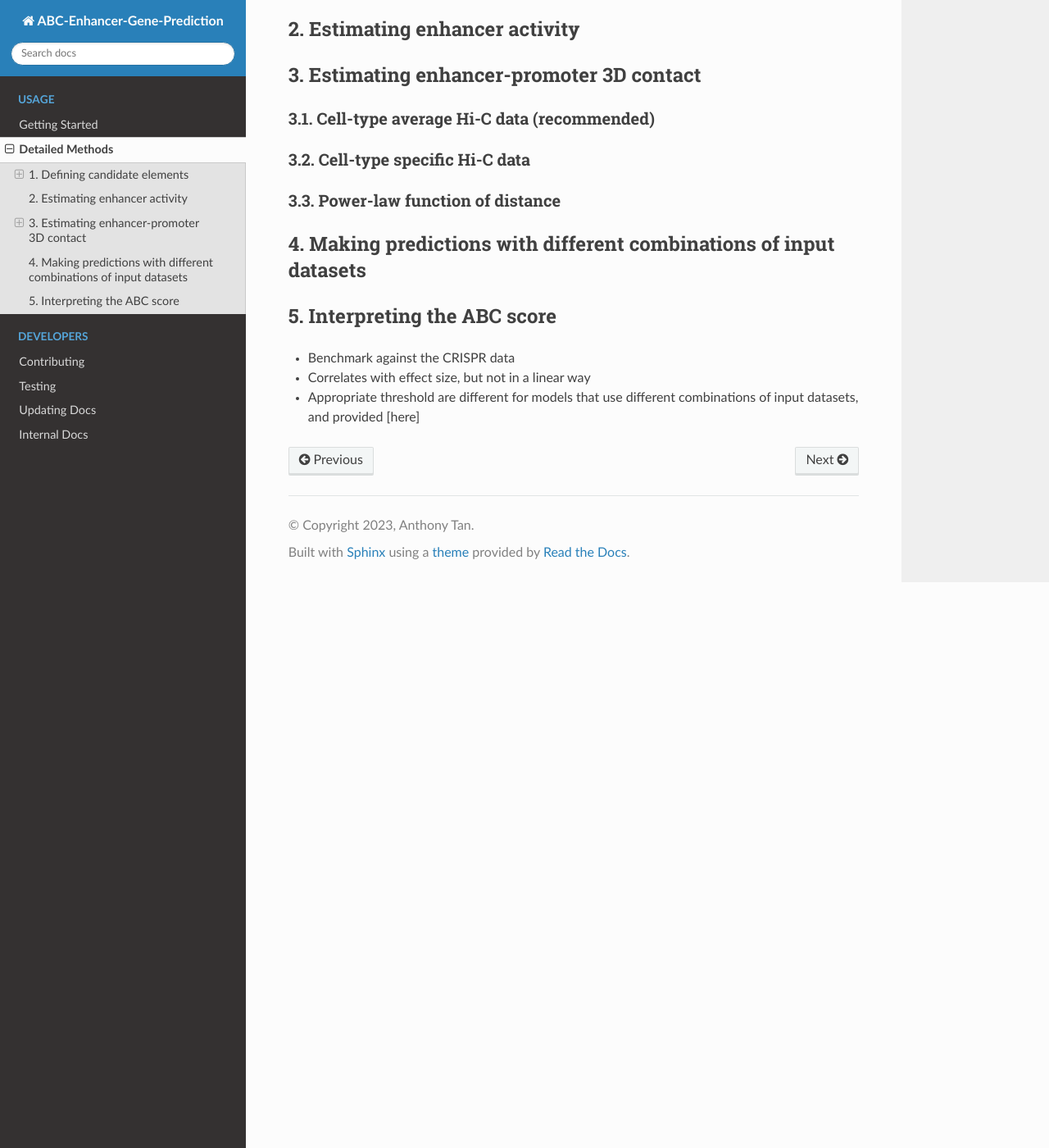
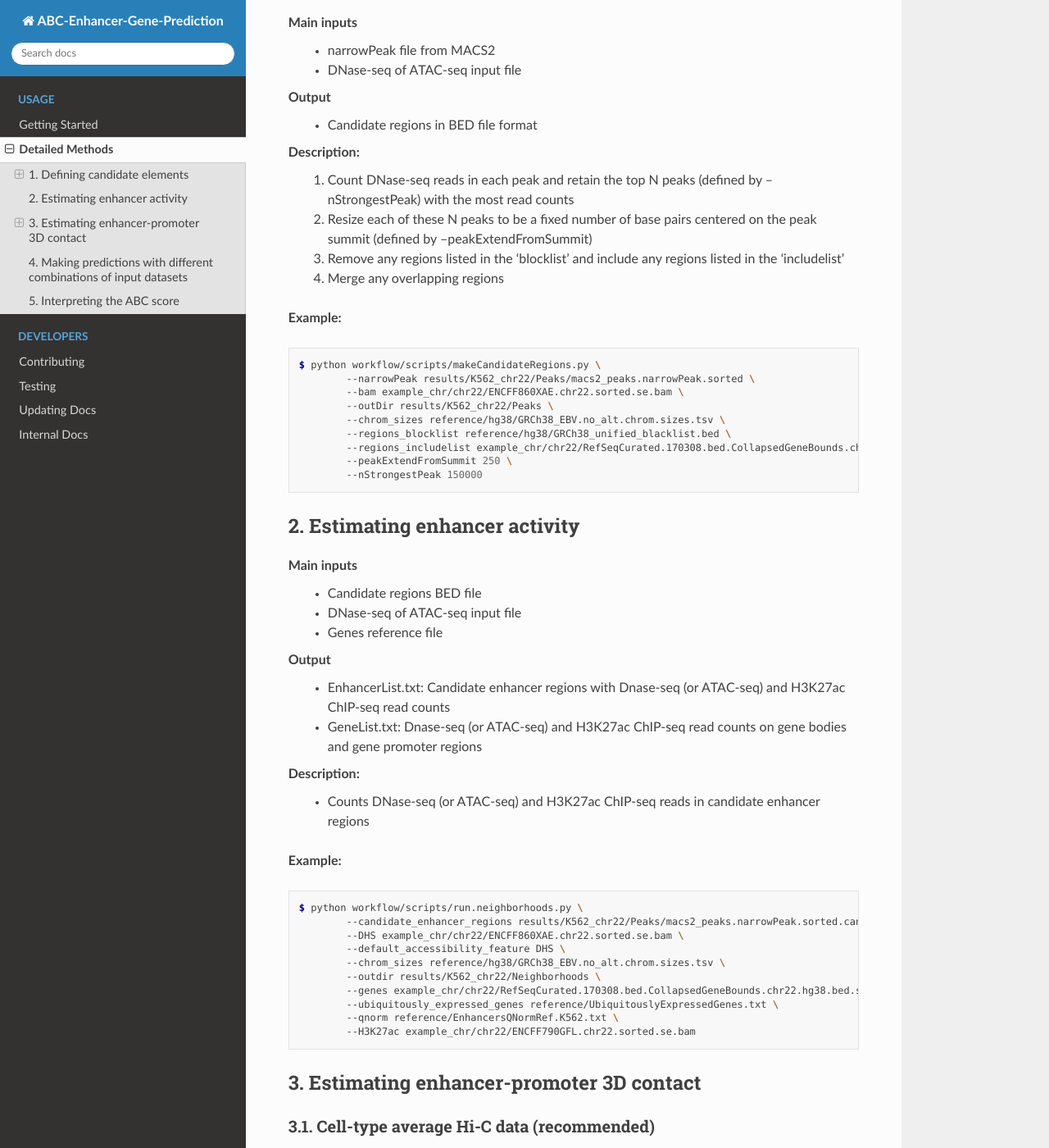
Before and after one commit to broadinstitute/ABC-Enhancer-Gene-Prediction, a Sphinx documentation site: the page built from docs/usage/methods.rst, in a window 1280 px wide and 1400 px high, scrolled down 1473 px. Shown: the whole window at 82% size. Built offline with Sphinx 7.4.7 and the Read the Docs theme 2.0.0, drawn with Linux system fonts in a browser that asks for light colours; some of the changed text lies outside the part shown.

Commit message:
add more documention (#133)

```diff
--- a/docs/usage/methods.rst
+++ b/docs/usage/methods.rst
@@ -47,8 +47,68 @@ In practice, we provide a gene promoter file that we have used for various purpo
 - However, caution is warranting in making more extensive changes to the promoter list. Note again that including a much larger promoter list, e.g. including lncRNAs or including all possible transcription start sites for all isoforms for a gene, is likely to change the global properties of the ABC score and is not recommended without calibration of scores (see section on Interpreting the ABC score below)
 
 
+Main inputs
+	- narrowPeak file from MACS2
+	- DNase-seq of ATAC-seq input file
+
+Output
+	- Candidate regions in BED file format
+
+Description:
+	#. Count DNase-seq reads in each peak and retain the top N peaks (defined by --nStrongestPeak) with the most read counts
+	#. Resize each of these N peaks to be a fixed number of base pairs centered on the peak summit (defined by --peakExtendFromSummit)
+	#. Remove any regions listed in the 'blocklist' and include any regions listed in the 'includelist'
+	#. Merge any overlapping regions
+
+
+**Example:**
+
+.. code-block:: console
+
+	$ python workflow/scripts/makeCandidateRegions.py \
+		--narrowPeak results/K562_chr22/Peaks/macs2_peaks.narrowPeak.sorted \
+		--bam example_chr/chr22/ENCFF860XAE.chr22.sorted.se.bam \
+		--outDir results/K562_chr22/Peaks \
+		--chrom_sizes reference/hg38/GRCh38_EBV.no_alt.chrom.sizes.tsv \
+		--regions_blocklist reference/hg38/GRCh38_unified_blacklist.bed \
+		--regions_includelist example_chr/chr22/RefSeqCurated.170308.bed.CollapsedGeneBounds.chr22.hg38.TSS500bp.bed \
+		--peakExtendFromSummit 250 \
+		--nStrongestPeak 150000
+
+
+
 2. Estimating enhancer activity
 -------------------------------
+
+
+Main inputs
+	- Candidate regions BED file
+	- DNase-seq of ATAC-seq input file
+	- Genes reference file
+
+Output
+	- EnhancerList.txt: Candidate enhancer regions with Dnase-seq (or ATAC-seq) and H3K27ac ChIP-seq read counts
+	- GeneList.txt: Dnase-seq (or ATAC-seq) and H3K27ac ChIP-seq read counts on gene bodies and gene promoter regions
+
+Description:
+	- Counts DNase-seq (or ATAC-seq) and H3K27ac ChIP-seq reads in candidate enhancer regions
+
+**Example:**
+
+.. code-block:: console
+
+	$ python workflow/scripts/run.neighborhoods.py \
+		--candidate_enhancer_regions results/K562_chr22/Peaks/macs2_peaks.narrowPeak.sorted.candidateRegions.bed  \
+		--DHS example_chr/chr22/ENCFF860XAE.chr22.sorted.se.bam \
+		--default_accessibility_feature DHS \
+		--chrom_sizes reference/hg38/GRCh38_EBV.no_alt.chrom.sizes.tsv \
+		--outdir results/K562_chr22/Neighborhoods \
+		--genes example_chr/chr22/RefSeqCurated.170308.bed.CollapsedGeneBounds.chr22.hg38.bed.sorted.uniq \
+		--ubiquitously_expressed_genes reference/UbiquitouslyExpressedGenes.txt \
+		--qnorm reference/EnhancersQNormRef.K562.txt \
+		--H3K27ac example_chr/chr22/ENCFF790GFL.chr22.sorted.se.bam
+
+
 
 3. Estimating enhancer-promoter 3D contact
 ------------------------------------------
@@ -62,9 +122,64 @@ In practice, we provide a gene promoter file that we have used for various purpo
 3.3. Power-law function of distance
 ^^^^^^^^^^^^^^^^^^^^^^^^^^^^^^^^^^^
 
+3.4. Pipeline to Download Hi-C data
+^^^^^^^^^^^^^^^^^^^^^^^^^^^^^^^^^^^
+You'll need to download HiC data to a local directory via juicer
+
+.. code-block:: console
+
+	$ python workflow/scripts/juicebox_dump.py  \
+		--hic_file https://hicfiles.s3.amazonaws.com/hiseq/k562/in-situ/combined_30.hic \
+		--juicebox "java -jar juicer_tools.jar" \
+		--outdir example_chr22/input_data/HiC/raw/ \
+		--chromosomes 22
+
+Powerlaw will be fit to the HiC dir if you use snakemake. If you wish to fit manually, you can run
+
+.. code-block:: console
+
+	$ python src/compute_powerlaw_fit_from_hic.py \
+		--hic_dir example_chr22/input_data/HiC/raw/ \
+		--hic_type juicebox \
+		--hic_resolution 5000 \
+		--outDir example_chr22/input_data/HiC/raw/powerlaw/ \
+
+
 
 4. Making predictions with different combinations of input datasets
 ------------------------------------------------------------------------
+
+Main inputs
+	- EnhancerList.txt
+	- GeneList.txt
+	- Powerlaw params (from fitting powerlaw to HiC data)
+	- HiC data
+
+Output
+	- EnhancerPredictionsAllPutative.txt.gz: Scores for enhancer gene pairs
+
+Description:
+	- Makes predictions following the Activity by Contact model
+	- Utilizes HiC data for contact; otherwise, uses powerlaw
+
+**Example:**
+
+.. code-block:: console
+
+	$ python workflow/scripts/predict.py  \
+		--enhancers results/K562_chr22/Neighborhoods/EnhancerList.txt \
+		--outdir results/K562_chr22/Predictions \
+		--powerlaw_params_tsv results/HiC_Powerlaw/b08206e1/hic.powerlaw.tsv \
+		--score_column ABC.Score \
+		--chrom_sizes reference/hg38/GRCh38_EBV.no_alt.chrom.sizes.tsv \
+		--accessibility_feature DHS \
+		--cellType K562_chr22 \
+		--genes results/K562_chr22/Neighborhoods/GeneList.txt \
+		--hic_dir example_chr/HiC_K562 \
+		--hic_type juicebox \
+		--hic_resolution 5000 \
+		--scale_hic_using_powerlaw
+
 
 
 5. Interpreting the ABC score
```
Also changed, not shown: docs/usage/getting_started.rst (+33 -14 lines).
